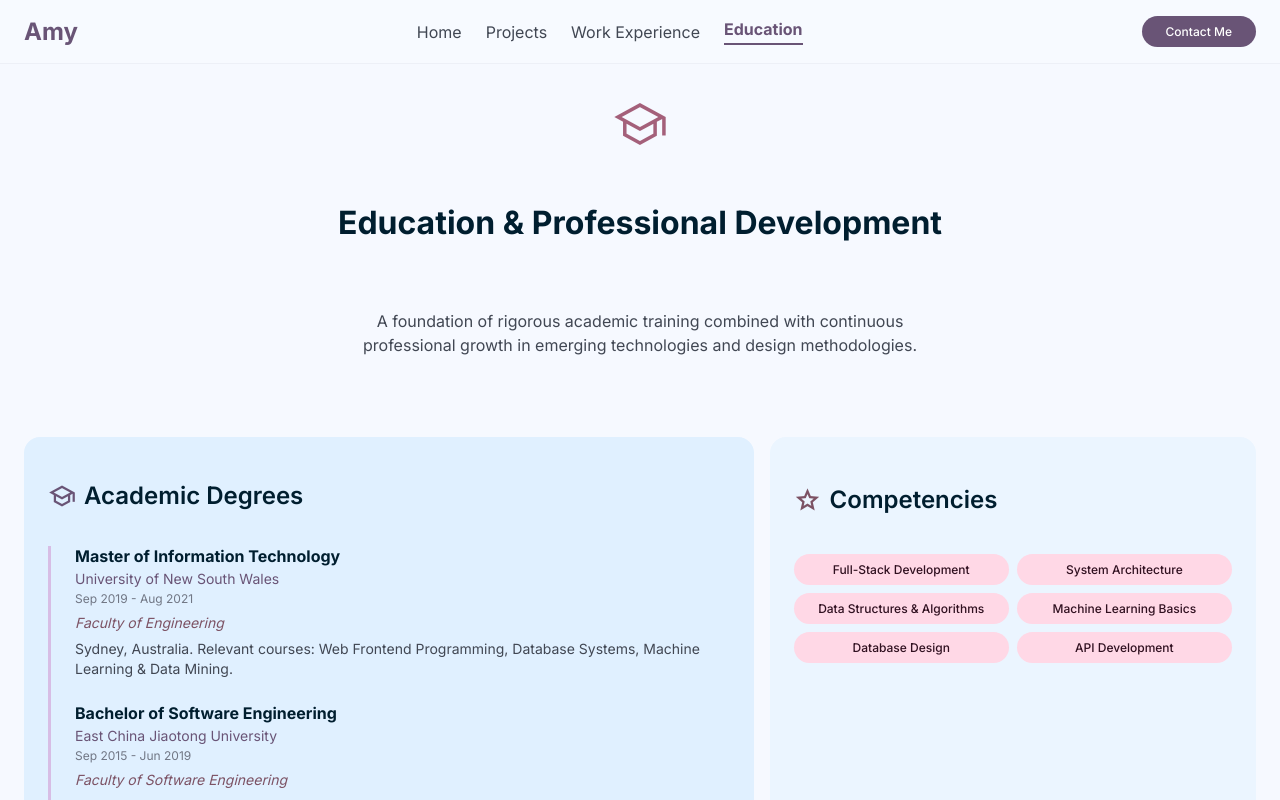
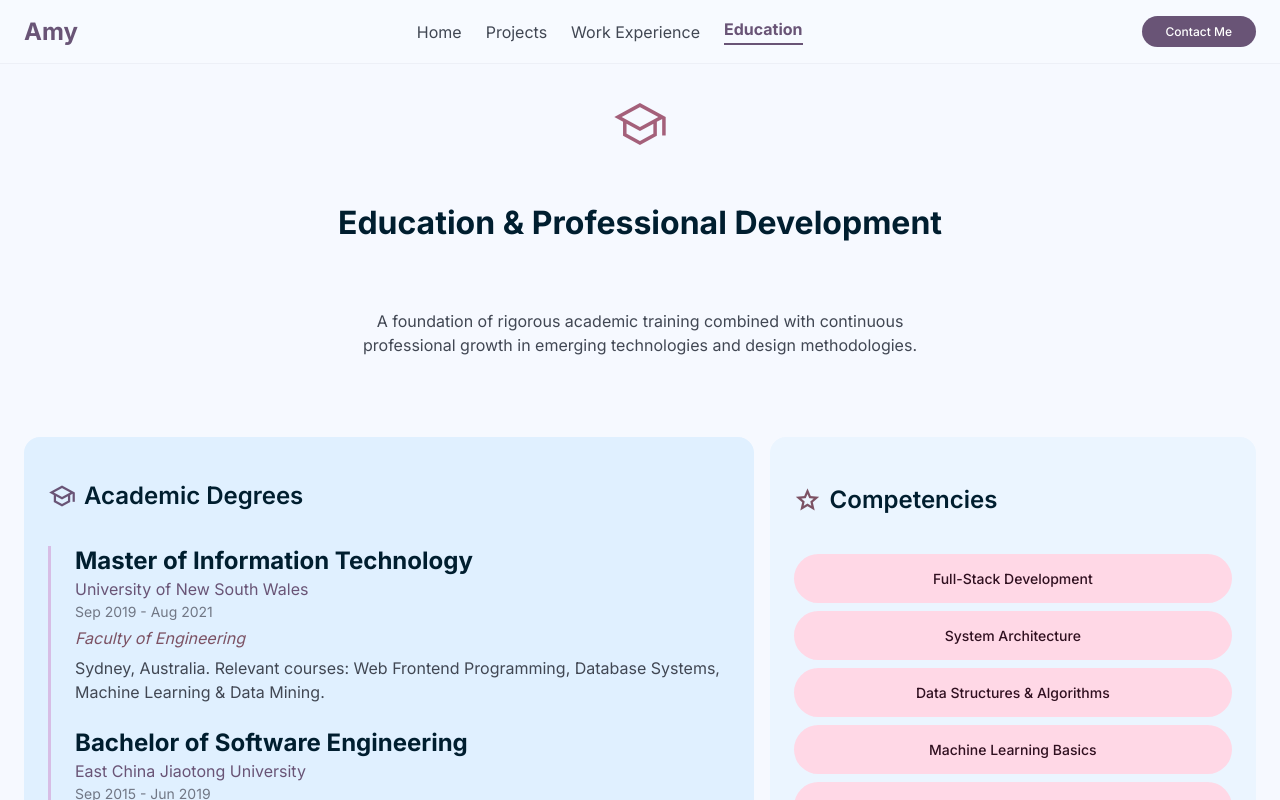
Before and after one commit to dmq23333/personal-state, an Angular app: page /education in a window 1280 px wide. Shown: the top 800 px of the page. Built offline with nearby package versions, Linux system fonts and the light colour scheme.

Commit message:
adjust educational page font size

```diff
--- a/src/app/pages/education/education.component.scss
+++ b/src/app/pages/education/education.component.scss
@@ -84,35 +84,35 @@
 
       .degree-item {
         .degree-title {
-          font-size: $font-body-lg;
+          font-size: $font-headline-md;
           font-weight: 700;
           color: $on-surface;
           margin-bottom: $spacing-xs;
         }
 
         .institution {
-          font-size: $font-body-md;
+          font-size: $font-body-lg;
           color: $primary;
           margin-bottom: $spacing-xs;
         }
 
         .year {
-          font-size: $font-label-md;
+          font-size: $font-body-md;
           color: $outline;
           margin-bottom: $spacing-sm;
         }
 
         .specialization {
-          font-size: $font-body-md;
+          font-size: $font-body-lg;
           font-style: italic;
           color: $secondary;
           margin-bottom: $spacing-sm;
         }
 
         .description {
-          font-size: $font-body-md;
+          font-size: $font-body-lg;
           color: $on-surface-variant;
-          line-height: $font-body-md-line;
+          line-height: $font-body-lg-line;
         }
       }
     }
@@ -148,15 +148,15 @@
 
       .skills-grid {
         display: grid;
-        grid-template-columns: 1fr 1fr;
+        grid-template-columns: 1fr;
         gap: $spacing-sm;
 
         .skill-tag {
           background-color: $secondary-fixed;
           color: $on-secondary-fixed;
-          padding: $spacing-sm $spacing-md;
+          padding: $spacing-md $spacing-lg;
           border-radius: $radius-full;
-          font-size: $font-label-md;
+          font-size: $font-body-md;
           font-weight: $font-label-md-weight;
           text-align: center;
           transition: all 0.3s ease;
--- a/src/app/pages/education/education.service.ts
+++ b/src/app/pages/education/education.service.ts
@@ -61,7 +61,9 @@ export class EducationService {
       'JSP Web Programming',
       'Python Programming',
       'Software Engineering Principles',
-      'Operating Systems'
+      'Operating Systems',
+      'Computer Networks',
+      'Data Structures & Algorithms'
     ];
   }
 }
```
